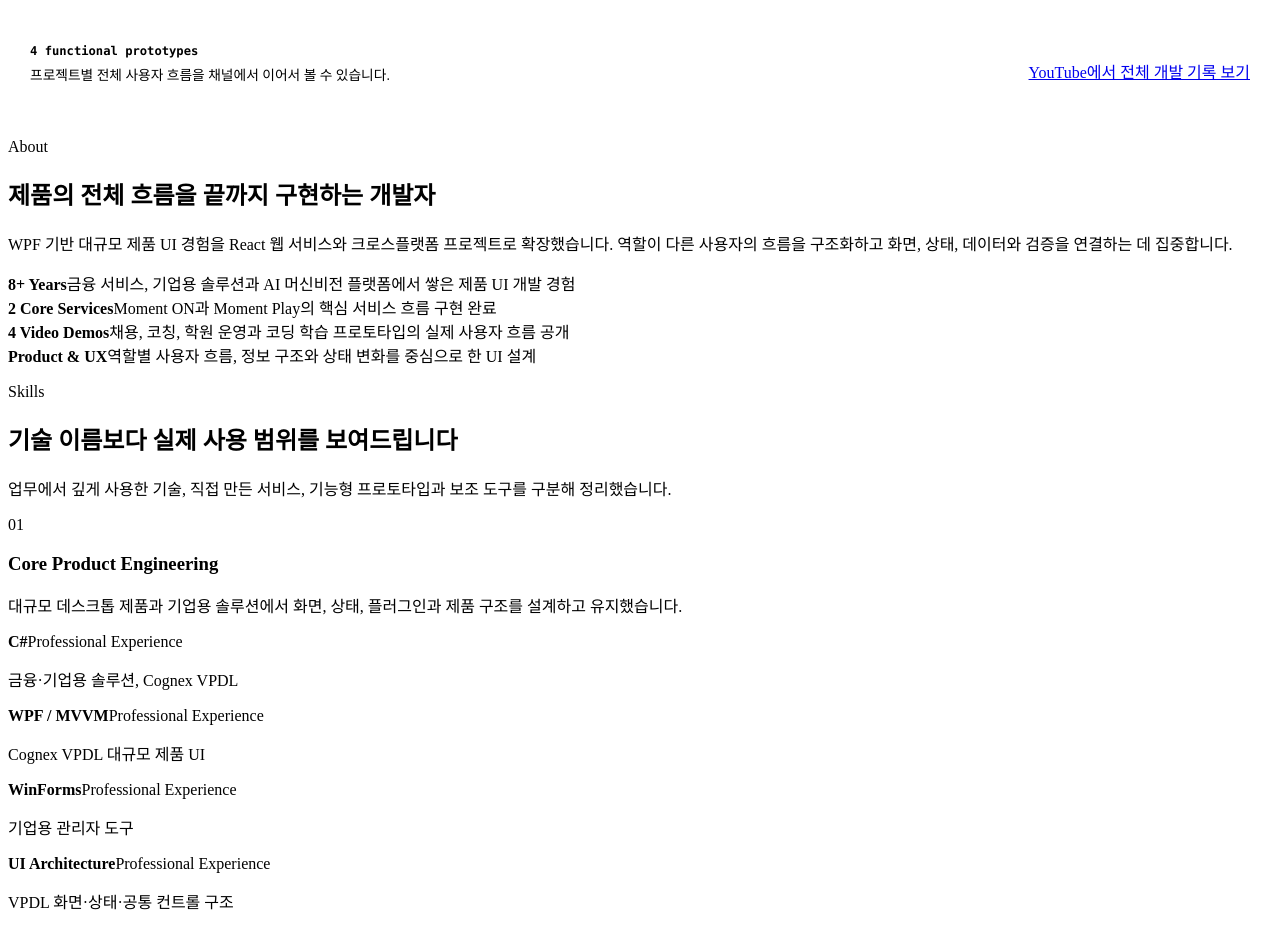
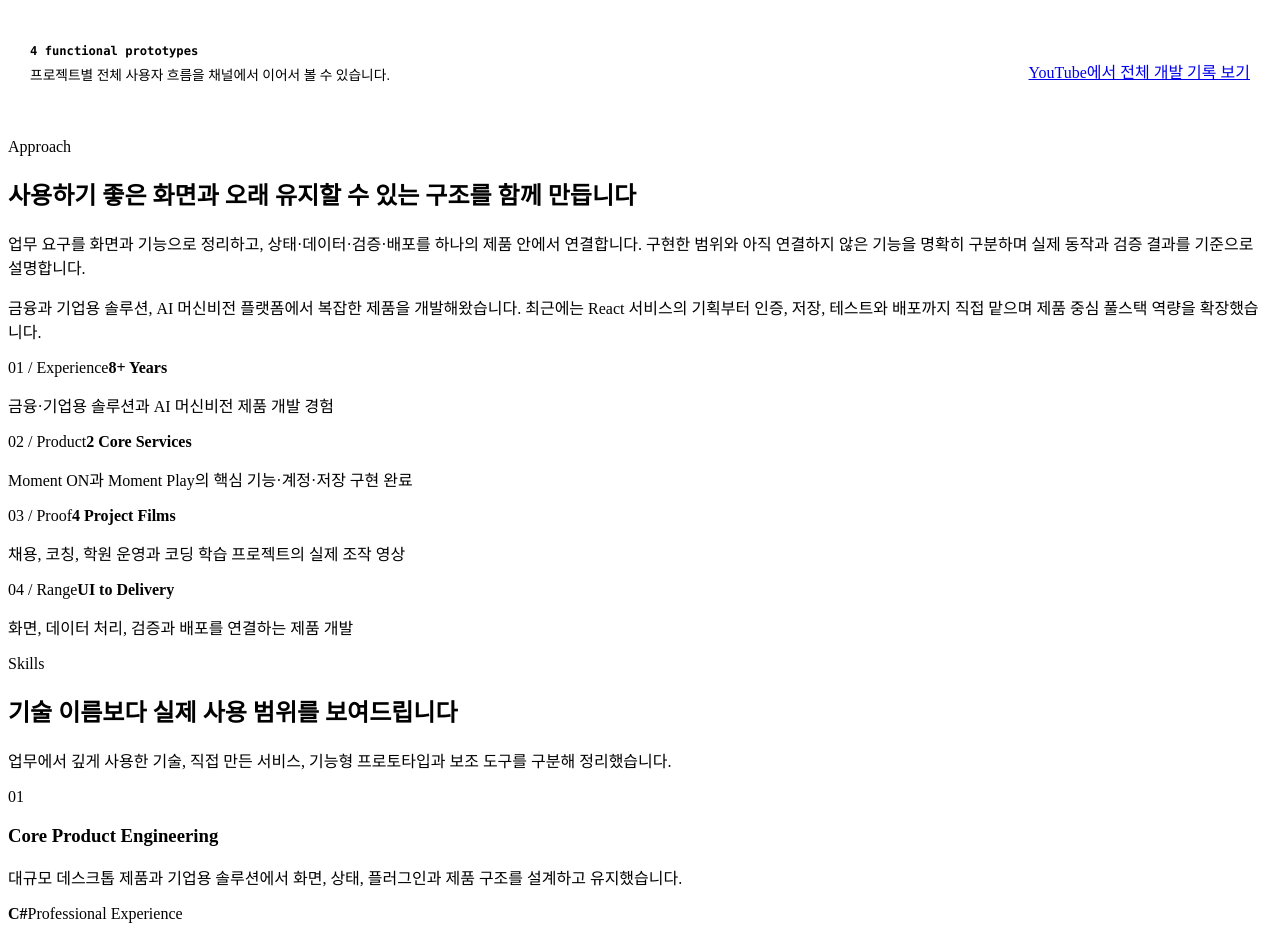
Before and after one commit to coffee-and/eun-portfolio, a React (Vite) app: page / in a window 1280 px wide. Shown: the part 5340-6269 px from the top of the page. Built offline with nearby package versions, Linux system fonts and the light colour scheme; the HTML template or start-up script is replaced by a standard one.

Commit message:
feat: refine product engineering introduction

```diff
--- a/src/components/AboutSection.tsx
+++ b/src/components/AboutSection.tsx
@@ -2,33 +2,45 @@ import SectionHeader from "./SectionHeader";
 
 const AboutSection = () => {
   return (
-    <section id="about">
+    <section className="about-editorial" id="about">
       <SectionHeader
-        eyebrow="About"
-        title="제품의 전체 흐름을 끝까지 구현하는 개발자"
-        description={`WPF 기반 대규모 제품 UI 경험을 React 웹 서비스와 크로스플랫폼 프로젝트로 확장했습니다.
-역할이 다른 사용자의 흐름을 구조화하고 화면, 상태, 데이터와 검증을 연결하는 데 집중합니다.`}
+        eyebrow="Approach"
+        title="사용하기 좋은 화면과 오래 유지할 수 있는 구조를 함께 만듭니다"
+        description={`업무 요구를 화면과 기능으로 정리하고, 상태·데이터·검증·배포를 하나의 제품 안에서 연결합니다.
+구현한 범위와 아직 연결하지 않은 기능을 명확히 구분하며 실제 동작과 검증 결과를 기준으로 설명합니다.`}
       />
 
-      <div className="about-grid">
+      <div className="about-editorial__statement">
+        <p>
+          금융과 기업용 솔루션, AI 머신비전 플랫폼에서 복잡한 제품을
+          개발해왔습니다. 최근에는 React 서비스의 기획부터 인증, 저장,
+          테스트와 배포까지 직접 맡으며 제품 중심 풀스택 역량을 확장했습니다.
+        </p>
+      </div>
+
+      <div className="about-grid about-grid--editorial">
         <article className="info-card">
+          <span>01 / Experience</span>
           <strong>8+ Years</strong>
-          <span>금융 서비스, 기업용 솔루션과 AI 머신비전 플랫폼에서 쌓은 제품 UI 개발 경험</span>
+          <p>금융·기업용 솔루션과 AI 머신비전 제품 개발 경험</p>
         </article>
 
         <article className="info-card">
+          <span>02 / Product</span>
           <strong>2 Core Services</strong>
-          <span>Moment ON과 Moment Play의 핵심 서비스 흐름 구현 완료</span>
+          <p>Moment ON과 Moment Play의 핵심 기능·계정·저장 구현 완료</p>
         </article>
 
         <article className="info-card">
-          <strong>4 Video Demos</strong>
-          <span>채용, 코칭, 학원 운영과 코딩 학습 프로토타입의 실제 사용자 흐름 공개</span>
+          <span>03 / Proof</span>
+          <strong>4 Project Films</strong>
+          <p>채용, 코칭, 학원 운영과 코딩 학습 프로젝트의 실제 조작 영상</p>
         </article>
 
         <article className="info-card">
-          <strong>Product & UX</strong>
-          <span>역할별 사용자 흐름, 정보 구조와 상태 변화를 중심으로 한 UI 설계</span>
+          <span>04 / Range</span>
+          <strong>UI to Delivery</strong>
+          <p>화면, 데이터 처리, 검증과 배포를 연결하는 제품 개발</p>
         </article>
       </div>
     </section>
```
